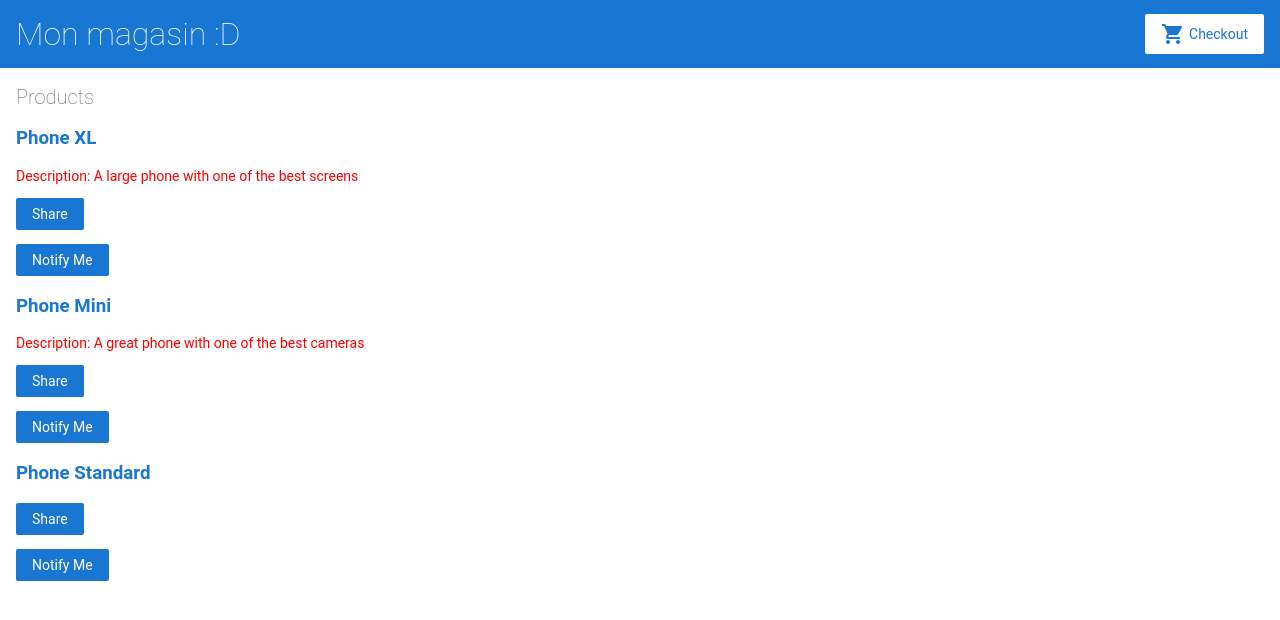
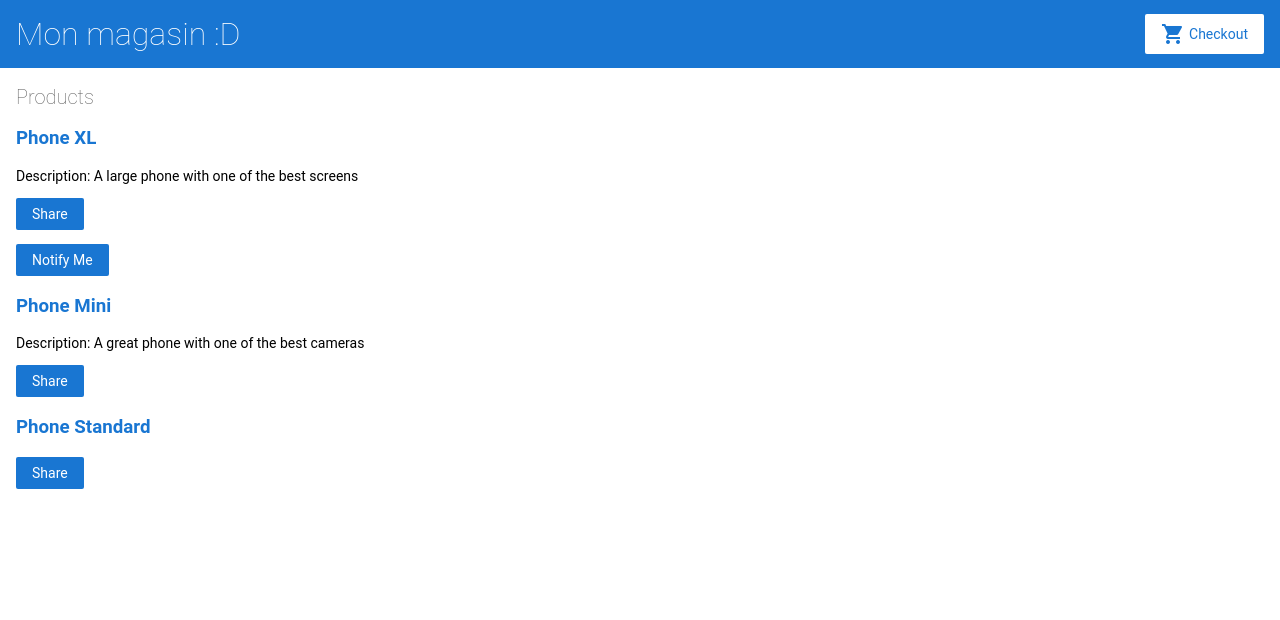
Before and after one commit to AlBertrand/angular-vtlgh4, an Angular app: page / in a window 1280 px wide. Shown: the top 620 px of the page. Built offline with nearby package versions, Linux system fonts and the light colour scheme.

Commit message:
6 files modified, 4 added

```diff
--- a/src/app/app.module.ts
+++ b/src/app/app.module.ts
@@ -7,6 +7,7 @@
 import { TopBarComponent } from './top-bar/top-bar.component';
 import { ProductListComponent } from './product-list/product-list.component';
 import { ProductAlertsComponent } from './product-alerts/product-alerts.component';
+import { ProductDetailsComponent } from './product-details/product-details.component';
 
 @NgModule({
   imports: [
@@ -14,13 +15,15 @@
     ReactiveFormsModule,
     RouterModule.forRoot([
       { path: '', component: ProductListComponent },
+      { path: 'products/:productId', component: ProductDetailsComponent },
     ])
   ],
   declarations: [
     AppComponent,
     TopBarComponent,
     ProductListComponent,
-    ProductAlertsComponent
+    ProductAlertsComponent,
+    ProductDetailsComponent
   ],
   bootstrap: [
     AppComponent
--- a/src/app/product-alerts/product-alerts.component.html
+++ b/src/app/product-alerts/product-alerts.component.html
@@ -1,3 +1,3 @@
-<p *ngIf="product && product.price > 0">
-  <button type="button">Notify Me</button>
+<p *ngIf="product && product.price > 700">
+  <button type="button" (click)="notify.emit()">Notify Me</button>
 </p>
--- a/src/app/product-alerts/product-alerts.component.ts
+++ b/src/app/product-alerts/product-alerts.component.ts
@@ -1,4 +1,4 @@
-import { Component, OnInit, Input} from '@angular/core';
+import { Component, OnInit, Input, Output, EventEmitter} from '@angular/core';
 import {Product} from '../products';
 
 @Component({
@@ -14,5 +14,5 @@
   }
 
   @Input() product!: Product;
-
+  @Output() notify = new EventEmitter();
 }
--- /dev/null
+++ b/src/app/product-details/product-details.component.html
@@ -0,0 +1 @@
+<p>product-details works!</p>
--- /dev/null
+++ b/src/app/product-details/product-details.component.ts
@@ -0,0 +1,15 @@
+import { Component, OnInit } from '@angular/core';
+
+@Component({
+  selector: 'app-product-details',
+  templateUrl: './product-details.component.html',
+  styleUrls: ['./product-details.component.css']
+})
+export class ProductDetailsComponent implements OnInit {
+
+  constructor() { }
+
+  ngOnInit(): void {
+  }
+
+}
--- a/src/app/product-list/product-list.component.css
+++ b/src/app/product-list/product-list.component.css
@@ -12,5 +12,5 @@
 }
 
 .cher{
-  color:red;
+  color:black;
 }
--- a/src/app/product-list/product-list.component.html
+++ b/src/app/product-list/product-list.component.html
@@ -3,7 +3,8 @@
 <div *ngFor="let product of products">
 
   <h3>
-    <a [title]="product.name + ' details'">
+    <a [title]="product.name + ' details'"
+    [routerLink]="['/products', product.id]">
       {{ product.name }}
     </a>
   </h3>
@@ -18,7 +19,8 @@
   </button>
 
   <app-product-alerts
-  [product]="product">
+    [product]="product"
+    (notify)="onNotify()">
   </app-product-alerts>
 
 </div>
--- a/src/app/product-list/product-list.component.ts
+++ b/src/app/product-list/product-list.component.ts
@@ -8,10 +8,14 @@
   styleUrls: ['./product-list.component.css']
 })
 export class ProductListComponent {
-  products = products;
+
+  products = [...products];
 
   share() {
     window.alert('The product has been shared!');
+  }
+  onNotify() {
+    window.alert('You will be notified when the product goes on sale');
   }
 }
 
```
Also changed, not shown: src/app/product-details/product-details.component.css (added), 1 other file (tests, documents, lock files or other folders).
